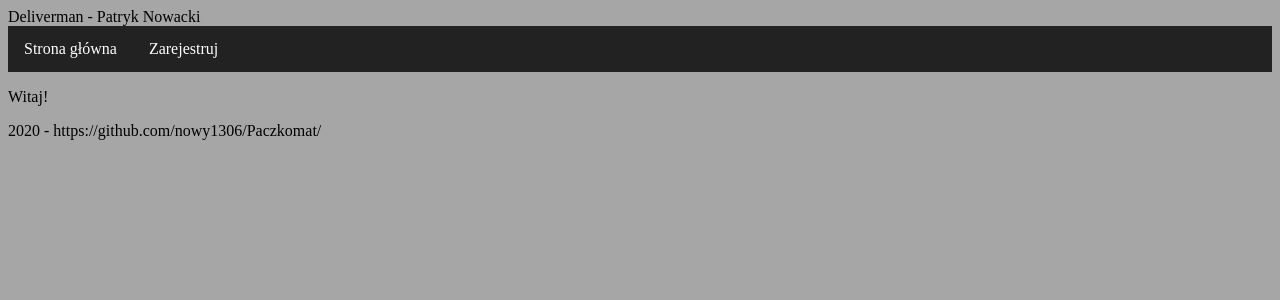
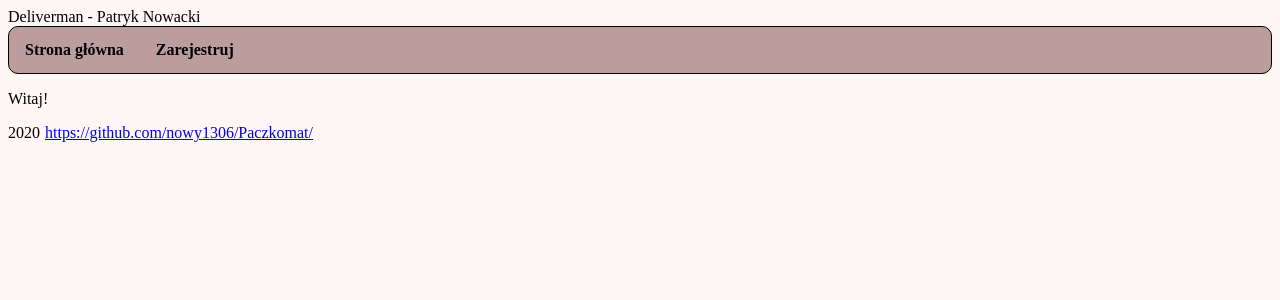
Before and after one commit to nowy1306/Paczkomat, a Flask app: page / in a window 1280 px wide. Shown: the top 300 px of the page. Run offline with Flask 2, Linux system fonts and the light colour scheme.

Commit message:
aktualizacja .css

```diff
--- a/static/main.css
+++ b/static/main.css
@@ -3,61 +3,86 @@ nav ul {
   margin: 0;
   padding: 0;
   overflow: hidden;
-  background-color: #222;
+  background: #BC9D9D;
+  border: 1px solid #000000;
+  box-sizing: border-box;
+  border-radius: 0px;
+  font-family: Overpass;
+  font-weight: bold;
+  border-radius: 10px;
 }
 
 nav li {
   float: left;
 }
 
+footer ul {
+  list-style-type: none;
+  margin: 0;
+  padding: 0;
+  font-family: Overpass;
+
+}
+
+body header {
+	font-family: Overpass;
+}
+
+
+footer li a{
+  float: left;
+  padding-right: 5px;
+}
+
 nav li a {
   display: block;
-  color: white;
   text-align: center;
   padding: 14px 16px;
   text-decoration: none;
+  color: black;
 }
 
-/* Change the link color to #111 (black) on hover */
+
 nav li a:hover {
-  background-color: #111;
+  background-color: #A98E8E;
 }
 
 body {
-	background-color: #A6A6A6;
+	background-color: #FFF6F6;
 }
 
 form ul {
   list-style-type: none;
 }
 
-
-form input {
-	background-color: #DDDDDD;
-	border-width: 0;
+form li {
+	padding: 10px;
 }
 
 
-.valid_form {
-	color: black;
-	background-color: green;
+form input {
+	background: #FFFFFF;
+	border: 2px solid #000000;
+	border-radius: 10px;
 }
 
-.invalid_form {
-	color: black;
-	background-color: red;
+form input[type=submit] {
+	background: #D8D0C5;
 }
+
+
+
 
 .invalid_info {
 	color: red;
 }
 
 .invalid_form {
-	background-color: red;
+	background-color: #FF7A7A;
 	color = black;
 }
 
 .valid_form {
-	background-color: green;
+	background-color: #B2FFB2;
 	color = black;
 }
--- a/templates/home.html
+++ b/templates/home.html
@@ -17,7 +17,10 @@
 			Witaj!
 		</p>
 		<footer>
-			2020 - https://github.com/nowy1306/Paczkomat/
+			<ul>
+				<li><a>2020</a></li>
+				<li><a href=https://github.com/nowy1306/Paczkomat/>https://github.com/nowy1306/Paczkomat/</a></li>
+			</ul>
 		</footer>
 	</body>
 </html>
--- a/templates/register.html
+++ b/templates/register.html
@@ -44,7 +44,10 @@
 			</ul>
 		</form>
 		<footer>
-			2020 - https://github.com/nowy1306/Paczkomat/
+			<ul>
+				<li><a>2020</a></li>
+				<li><a href=https://github.com/nowy1306/Paczkomat/>https://github.com/nowy1306/Paczkomat/</a></li>
+			</ul>
 		</footer>
 	</body>
 </html>
```
